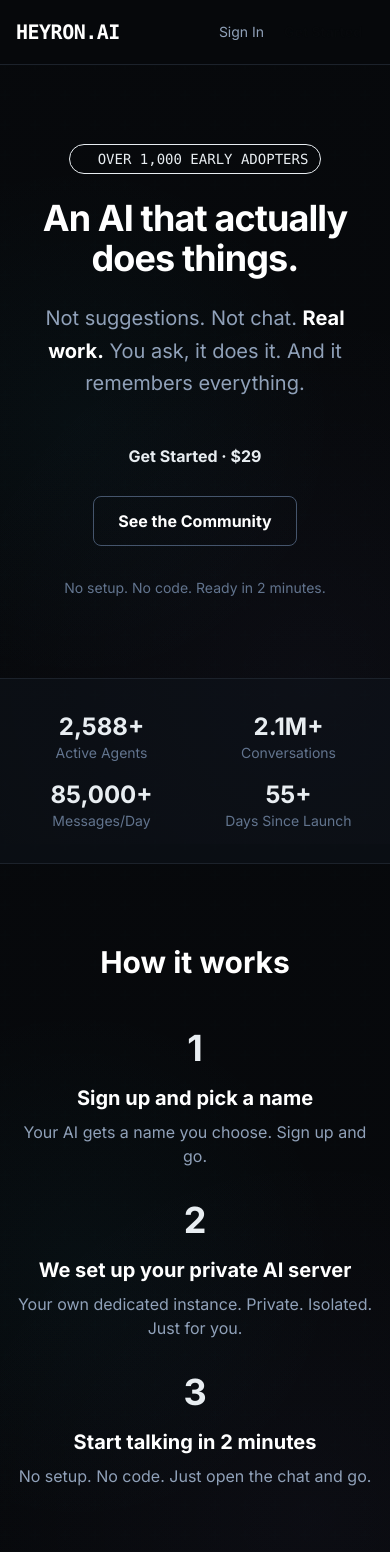
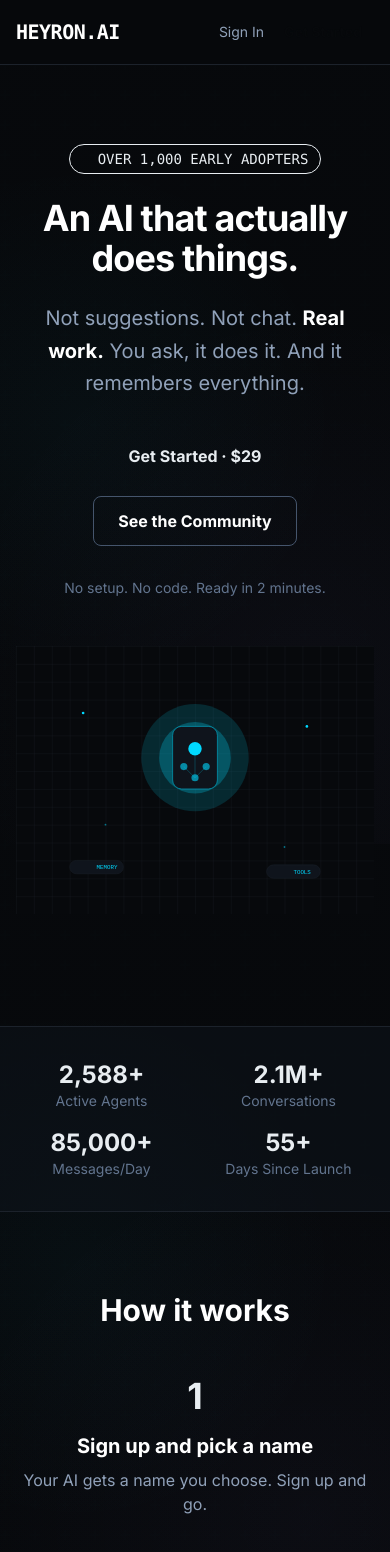
Before and after one commit to crazydc/heyron-docs, a Next.js app: page /heyron-docs/ in a window 390 px wide. Shown: the top 1552 px of the page. Built offline with nearby package versions, Linux system fonts and the light colour scheme.

Commit message:
Show hero image on mobile

```diff
--- a/src/app/page.tsx
+++ b/src/app/page.tsx
@@ -47,7 +47,7 @@ export default function Home() {
             </div>
 
             {/* Hero Image */}
-            <div className="relative hidden md:block">
+            <div className="relative block mb-8 md:mb-0">
               <div className="absolute inset-0 bg-cyan/20 blur-3xl rounded-full"></div>
               <img
                 src="/hero.svg"
@@ -145,7 +145,7 @@ export default function Home() {
         <div className="max-w-4xl mx-auto px-4 py-20">
           <div className="grid md:grid-cols-3 gap-8">
             <div className="text-center">
-              <img src="/feature-memory.svg" alt="Memory" className="w-32 h-24 mx-auto mb-4" />
+              <img src="/feature-memory.svg" alt="Memory" className="w-48 h-36 mx-auto mb-4" />
               <h3 className="text-xl font-bold text-white mb-2">It's yours</h3>
               <p className="text-slate-400 text-sm">You name it. Your data stays yours. It learns your preferences, your style, how you work.</p>
             </div>
```
